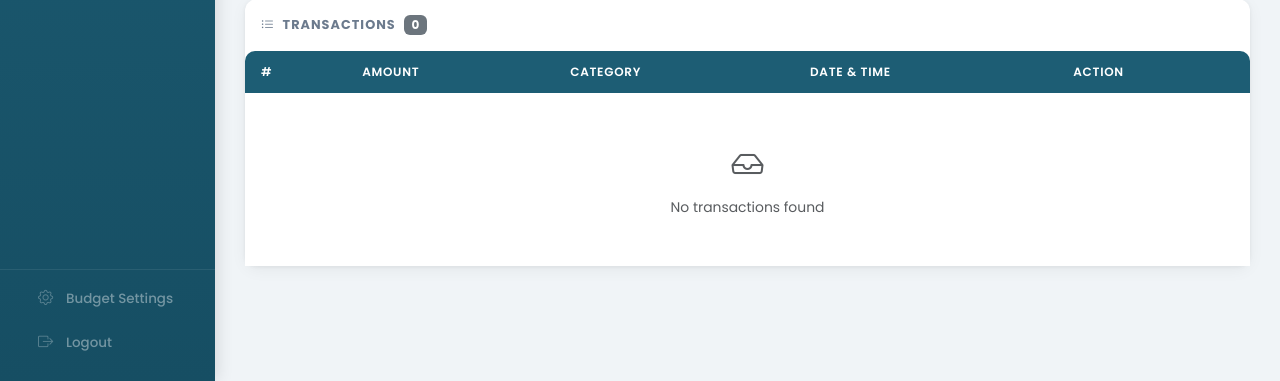
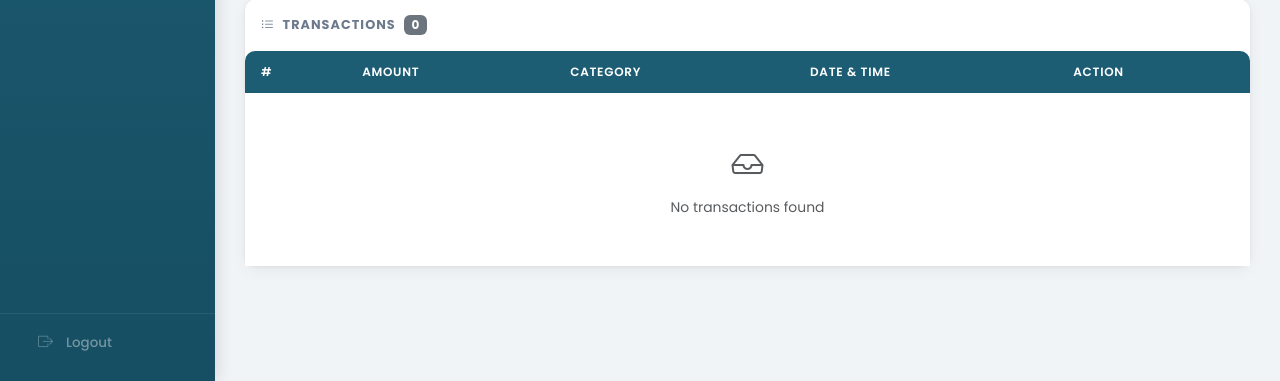
Before and after one commit to mennamohamed123-lang/Software-Assignment-2, a Django app: page /history/ in a window 1280 px wide. Shown: the part 419-800 px from the top of the page. Run offline with Django 5.2, Linux system fonts and the light colour scheme; a user stored in the database is signed in; data comes from the database, SQL or seed files in the repository; both versions use the stored data as it was after the commit.

Commit message:
remove setting from side bar its not needed

```diff
--- a/masroofy/budget/urls.py
+++ b/masroofy/budget/urls.py
@@ -28,9 +28,6 @@ urlpatterns = [
     # DELETE single transaction
     path('record/delete/<int:tx_id>/', views.delete_transaction, name='delete_transaction'),
 
-    # Setup cycle (صفحة منفصلة - اختياري)
-    path('setup/', views.setup_cycle, name='setup_cycle'),
-
     # ── Dashboard ─────────────────────────────────────────
     path('dashboard/', views.DashboardView.as_view(), name='dashboard'),
 
--- a/masroofy/templates/base.html
+++ b/masroofy/templates/base.html
@@ -545,14 +545,9 @@
                 <i class="bi bi-bell"></i>
                 <span>Notifications</span>
             </a>
-
             <!-- Bottom: Settings + Logout -->
             <div class="sb-bottom">
-                <a href="/setup/"
-                   class="{% if request.path == '/setup/' %}active-link{% endif %}">
-                    <i class="bi bi-gear"></i>
-                    <span>Budget Settings</span>
-                </a>
+
                 <a href="{% url 'logout' %}">
                     <i class="bi bi-box-arrow-right"></i>
                     <span>Logout</span>
```
Also changed, not shown: masroofy/db.sqlite3.
